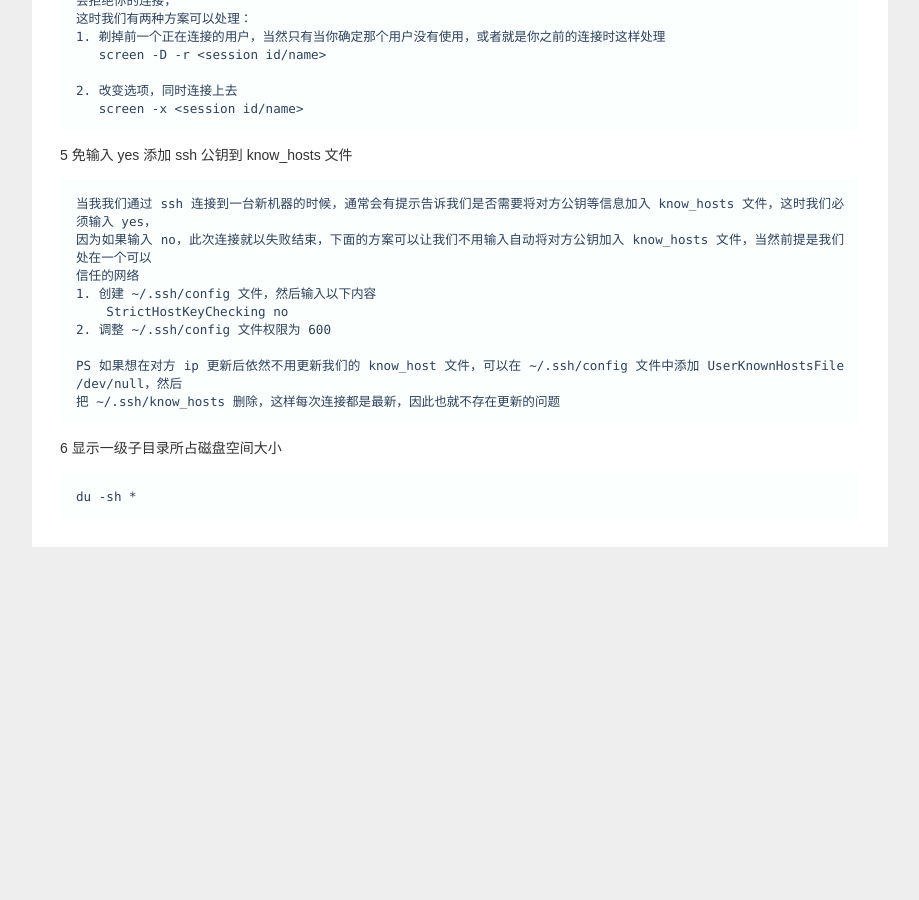
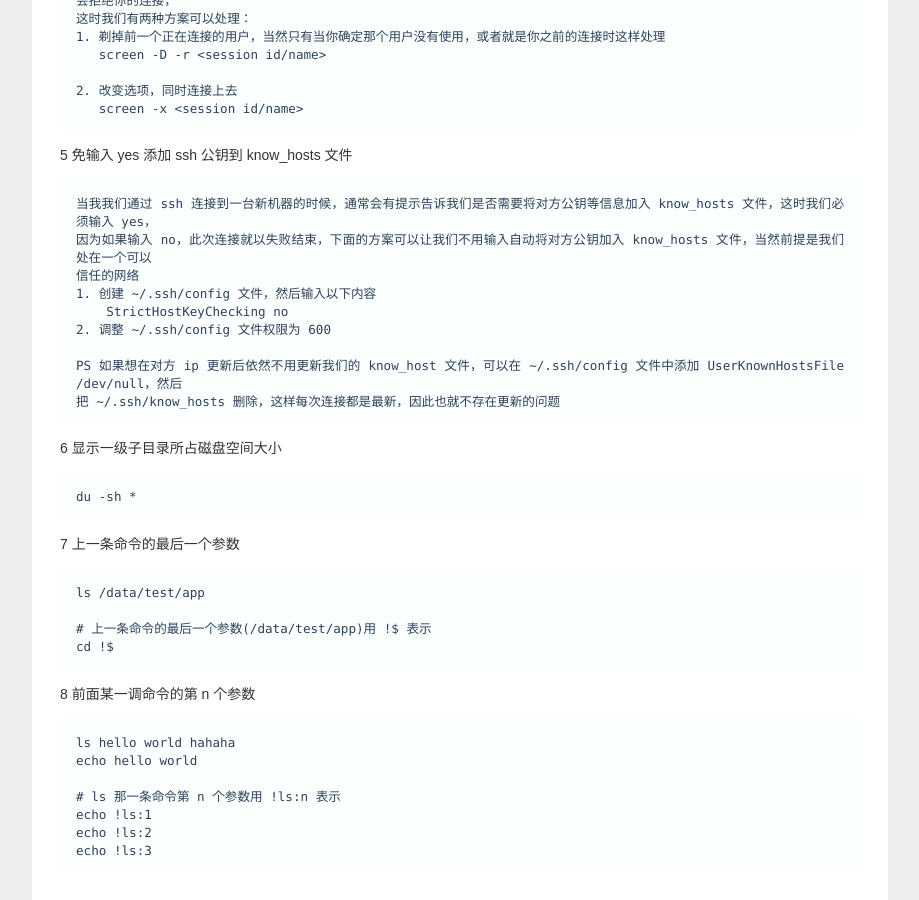
Before and after one commit to ldjhust/ldjhust.github.io, a Jekyll site: the page built from _posts/2018-01-22-linux-knowledge.md, in a window 1280 px wide and 900 px high, scrolled down 1181 px. Shown: the whole window, without its empty margins (180-1099 px from the left). Built offline with Jekyll 4.4.1, drawn with Linux system fonts in a browser that asks for light colours; nearby versions of some CDN libraries; comment, search, counter and statistics services are not loaded; before the commit the page ends 1728 px from its top, so only the background shows below that.

Commit message:
Update 2018-01-22-linux-knowledge.md

````diff
--- a/_posts/2018-01-22-linux-knowledge.md
+++ b/_posts/2018-01-22-linux-knowledge.md
@@ -71,3 +71,22 @@ PS 如果想在对方 ip 更新后依然不用更新我们的 know_host 文件
 ```
 du -sh *
 ```
+
+7 上一条命令的最后一个参数
+```
+ls /data/test/app
+
+# 上一条命令的最后一个参数(/data/test/app)用 !$ 表示
+cd !$
+```
+
+8 前面某一调命令的第 n 个参数
+```
+ls hello world hahaha
+echo hello world
+
+# ls 那一条命令第 n 个参数用 !ls:n 表示
+echo !ls:1
+echo !ls:2
+echo !ls:3
+```
````
